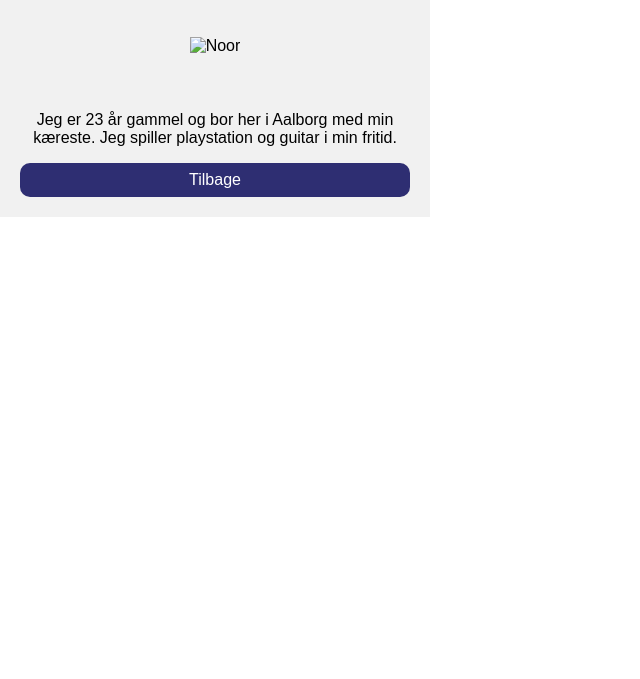
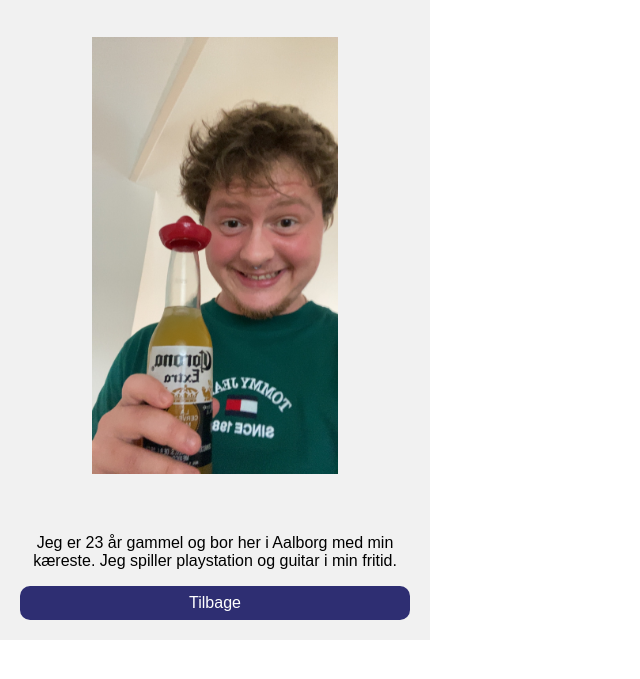
Before and after one commit to Chrstjan/Gruppe3-Opgave, a plain HTML site: page Noor2.html in a window 1280 px wide. Shown: the part 103-782 px from the top of the page, without its empty margins (0-640 px from the left). Drawn offline with Linux system fonts and the light colour scheme; the site is published under a folder, as on GitHub Pages, so addresses that start at the root find nothing.

Commit message:
Update Noor2.html

```diff
--- a/Noor2.html
+++ b/Noor2.html
@@ -10,7 +10,7 @@
     <ul>
         <li>
             <h1>Noor</h1>
-            <img src="/Assets/images/IMG_4463.JPG" alt="Noor">
+            <img src="./Assets/images/IMG_4463.JPG" alt="Noor">
             <p>Jeg er 23 år gammel og bor her i Aalborg med min kæreste. Jeg spiller playstation og guitar i min fritid.</p>
             <a href ="index.html" style="background-color: rgb(46, 46, 114);">Tilbage</a>
 
```
